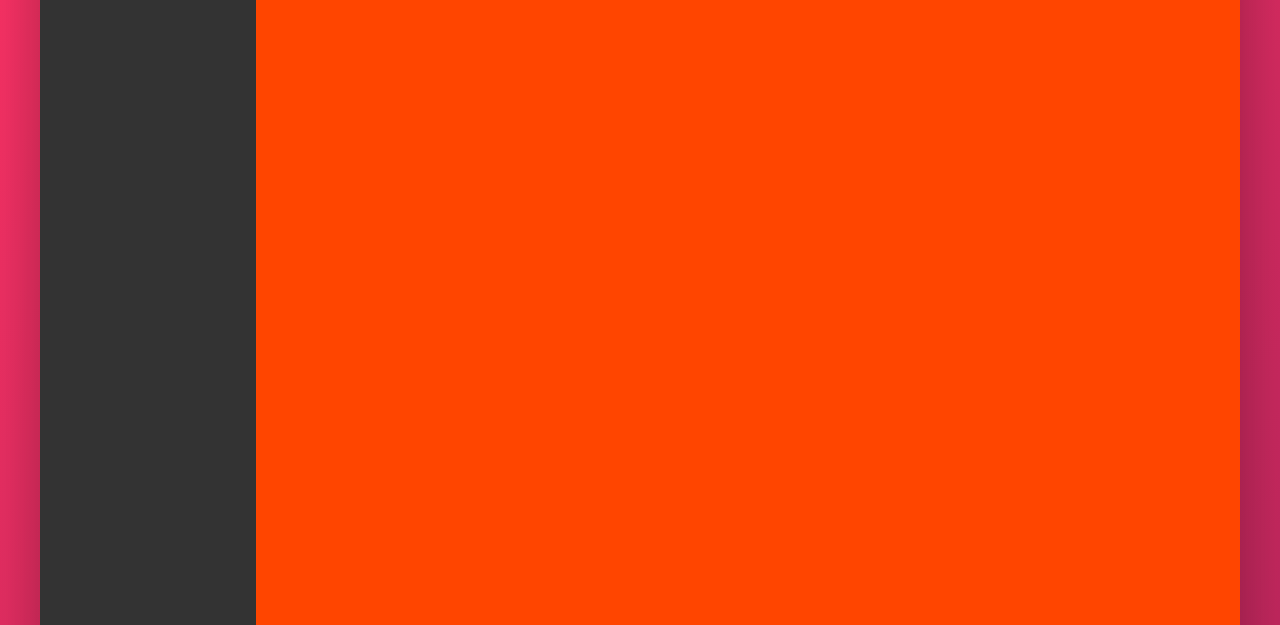
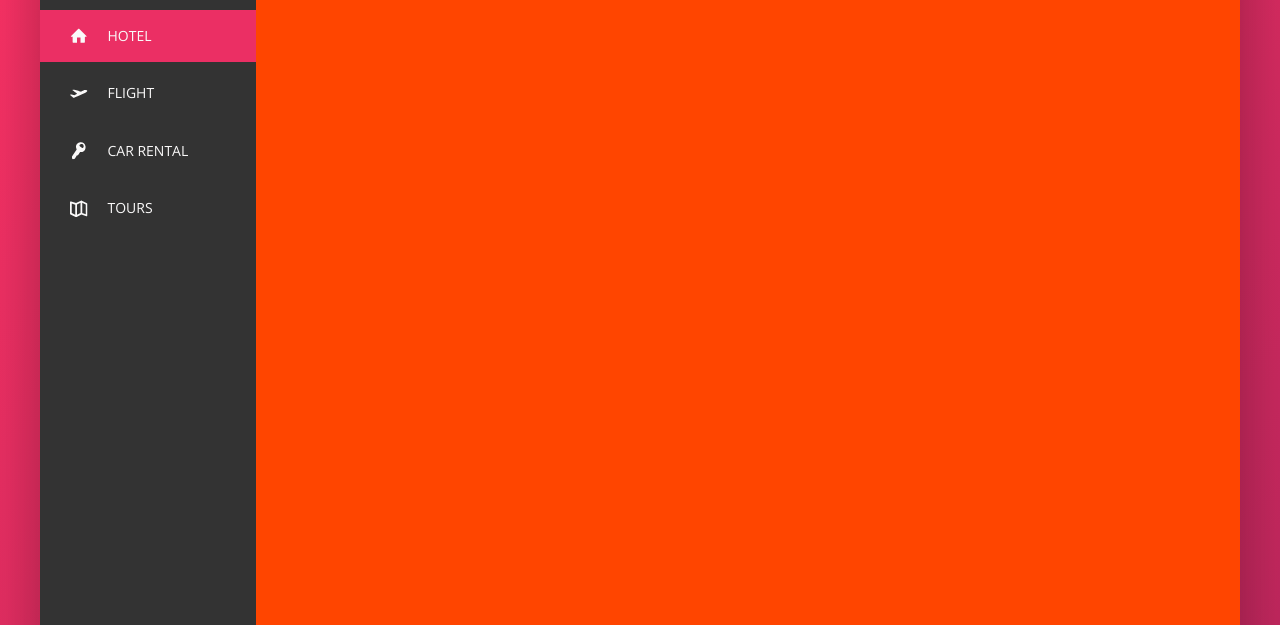
Before and after one commit to AlinaZakirod/trillo-css_course, a website: page index.html in a window 1280 px wide. Shown: the part 175-800 px from the top of the page. Drawn offline with nearby package versions, Linux system fonts and the light colour scheme.

Commit message:
side nav part 2

```diff
--- a/index.html
+++ b/index.html
@@ -61,7 +61,7 @@
       <div class="content">
         <nav class="sidebar">
           <ul class="side-nav">
-            <li class="side-nav__item">
+            <li class="side-nav__item side-nav__item--active">
               <a href="#" class="side-nav__link">
                 <svg class="side-nav__icon">
                   <use xlink:href="img/sprite.svg#icon-home"></use>
--- a/sass/_components.scss
+++ b/sass/_components.scss
@@ -117,17 +117,60 @@
 //////////////////////////
 // SIDE NAVIGATION
 .side-nav {
-  display: flex;
+  font-size: 1.4rem;
+  list-style: none;
+  margin-top: 3.5rem;
 
   &__item {
+    position: relative;
+
+    &:not(:last-child) {
+      margin-bottom: 0.5rem;
+    }
   }
 
-  &__link {
+  &__item::before {
+    content: "";
+    position: absolute;
+    top: 0;
+    left: 0;
+    height: 100%;
+    width: 3px;
+    background-color: var(--color-primary);
+    transform: scaleY(0);
+    transition: transform 0.2s, width 0.4s cubic-bezier(1, 0, 0, 1) 0.2s,
+      background-color 0.1s;
+  }
+
+  &__item:hover::before,
+  &__item--active::before {
+    transform: scaleY(1);
+    width: 100%;
+  }
+
+  &__item:active::before {
+    background-color: var(--color-primary-light);
+  }
+
+  &__link:link,
+  &__link:visited {
+    color: var(--color-grey-light-1);
+    text-decoration: none;
+    text-transform: uppercase;
+    display: block;
+    padding: 1.5rem 3rem;
+    position: relative;
+    z-index: 10;
+
+    display: flex;
+    align-items: center;
   }
 
   &__icon {
     width: 1.75rem;
     height: 1.75rem;
+    margin-right: 2rem;
+    fill: currentColor;
   }
 }
 
```
Also changed, not shown: css/style.css.
